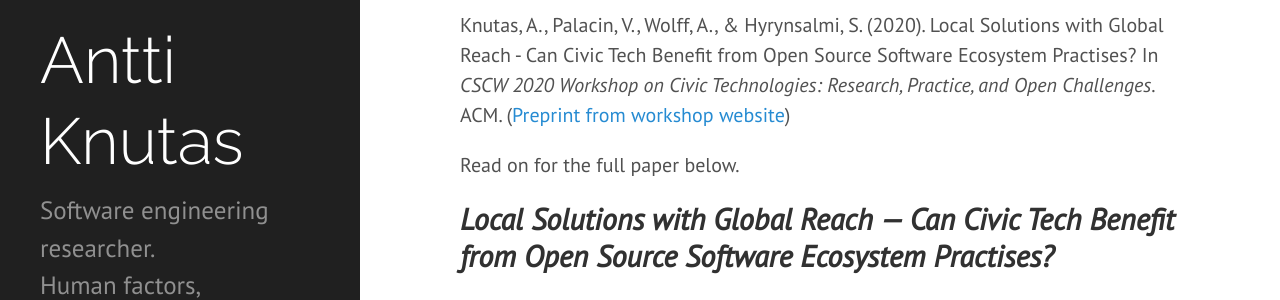
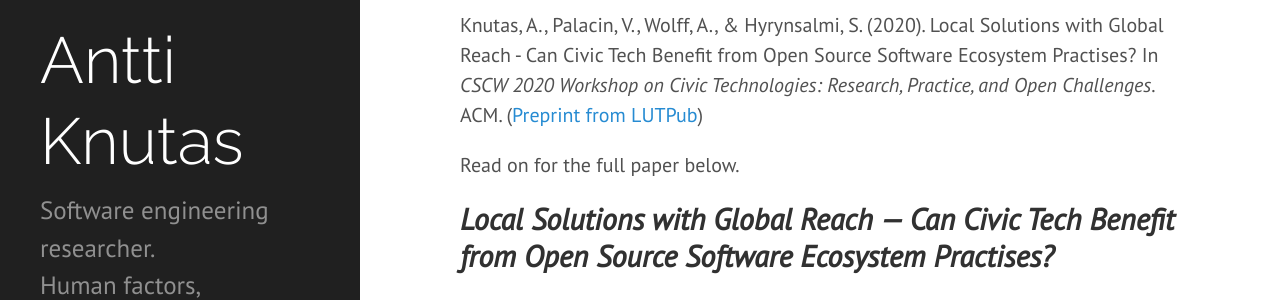
Before and after one commit to aknutas/aknutas.github.io, a Jekyll site: the page built from _posts/2020-10-21-civic-ecosystems.md, in a window 1280 px wide and 900 px high, scrolled down 581 px. Shown: the part 158-458 px from the top of the window. Built offline with Jekyll 4.4.1, drawn with Linux system fonts in a browser that asks for light colours.

Commit message:
Update 2020-10-21-civic-ecosystems.md

```diff
--- a/_posts/2020-10-21-civic-ecosystems.md
+++ b/_posts/2020-10-21-civic-ecosystems.md
@@ -13,7 +13,7 @@
 In this article, we identify benefits of using open source ecosystem practices within civic tech projects, the barriers against it, and offer some technical solutions that could address some of these barriers. We also lay the foundation for looking into less tangible aspects such as mutual benefits between the communities and cross community learning.
 
 ### Authors and publication
-Knutas, A., Palacin, V., Wolff, A., & Hyrynsalmi, S. (2020). Local Solutions with Global Reach - Can Civic Tech Benefit from Open Source Software Ecosystem Practises? In *CSCW 2020 Workshop on Civic Technologies: Research, Practice, and Open Challenges*. ACM. ([Preprint from workshop website](https://cscwcivictechnologies.wordpress.com/papers/))
+Knutas, A., Palacin, V., Wolff, A., & Hyrynsalmi, S. (2020). Local Solutions with Global Reach - Can Civic Tech Benefit from Open Source Software Ecosystem Practises? In *CSCW 2020 Workshop on Civic Technologies: Research, Practice, and Open Challenges*. ACM. ([Preprint from LUTPub](https://lutpub.lut.fi/handle/10024/162253))
 
 Read on for the full paper below.
 
```
